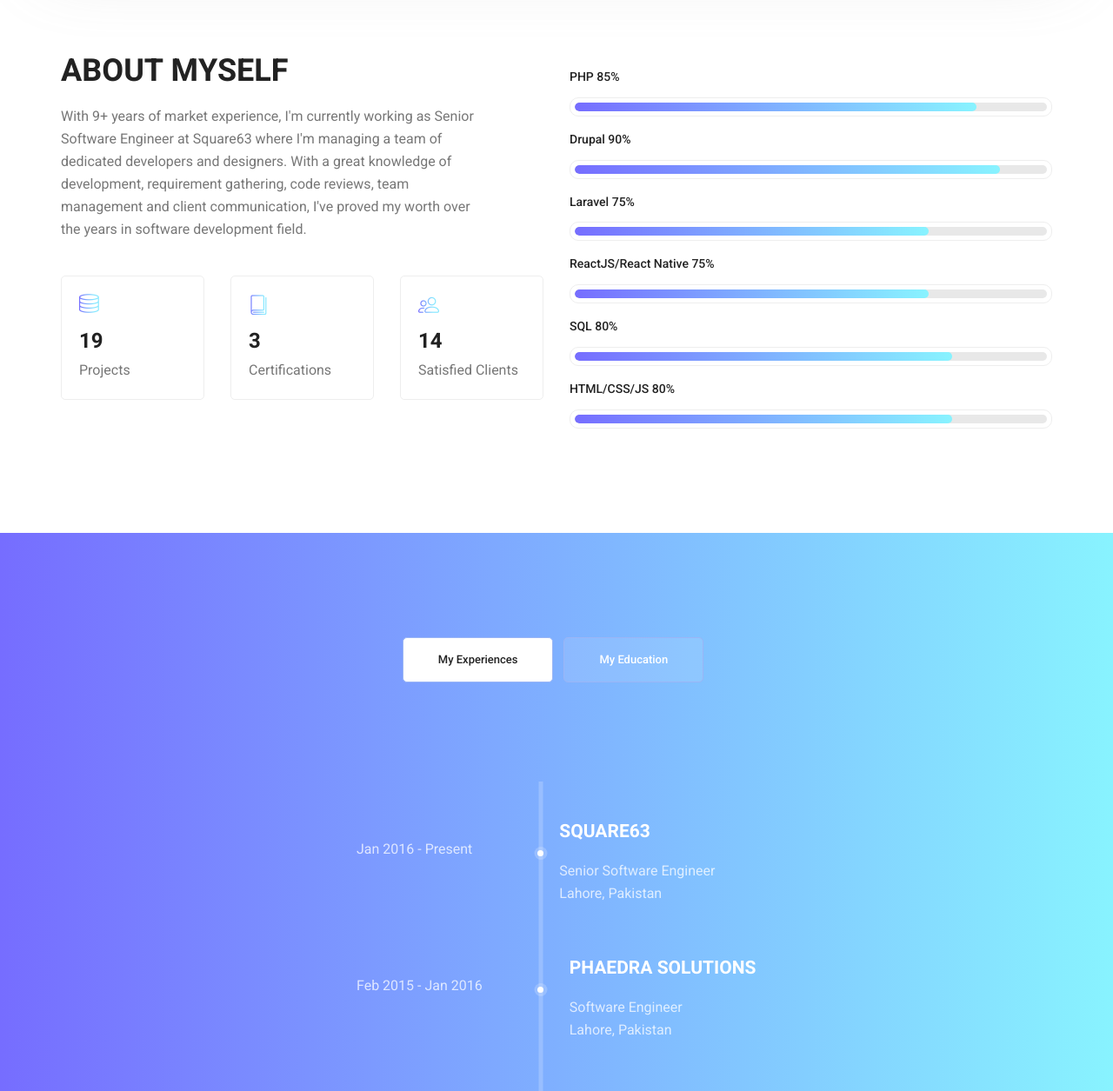
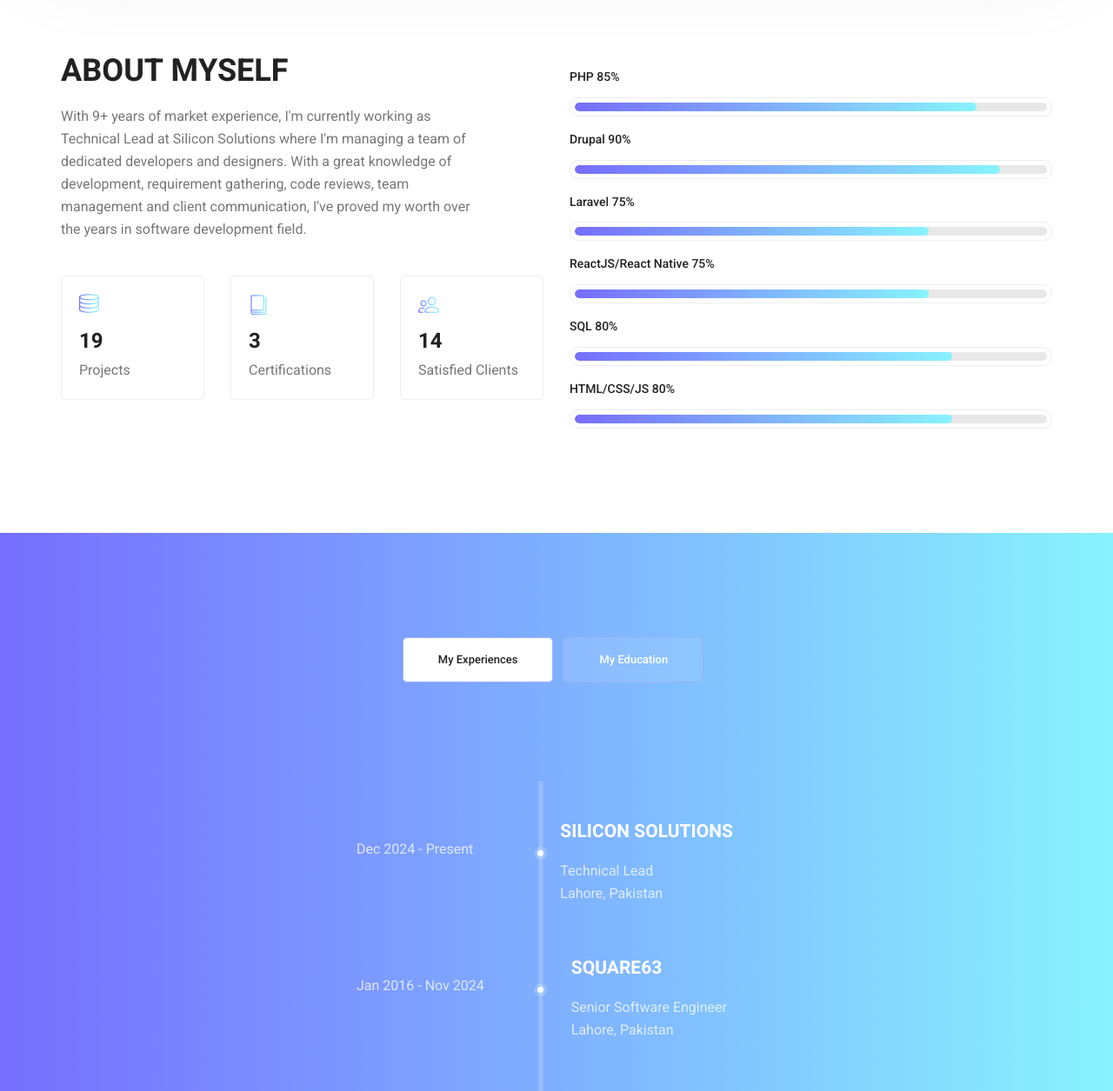
Before and after one commit to wasimhyder09/wasimhyder09.github.io, a plain HTML site: page index.html in a window 1280 px wide. Shown: the part 1020-2275 px from the top of the page at 87% size. Drawn offline with Linux system fonts and the light colour scheme.

Commit message:
Updated current experience

```diff
--- a/index.html
+++ b/index.html
@@ -65,8 +65,8 @@
                         <div class="personal_text">
                             <h6>Hello Everybody, i am</h6>
                             <h3>Wasim Hyder</h3>
-									<h4>Senior PHP/FullStack Developer</h4>
-                  <h5>Sr. Software Engineer @ <a href="https://square63.com" target="_blank">Square63</a></h5>
+                            <h4>PHP/FullStack Developer</h4>
+                            <h5>Technical Lead @ <a href="https://siliconsols.com" target="_blank">Silicon Solutions</a></h5>
                             <p>With 9+ years in <strong class="skills">PHP</strong>, 8+ years in <strong class="skills">Drupal</strong>, 3+ years in <strong class="skills">Laravel</strong> and 2+ years of exprience in <strong class="skills">ReactJS/React Native</strong>, I've proved my dedication, commitment and value in web and app development over the years. I'm passionate about development and giving my 100% is my motto.</p>
                             <ul class="list basic_info">
                                 <li><a href="tel:+923139400622"><i class="lnr lnr-phone-handset"></i> +92 313 9400622</a></li>
@@ -96,7 +96,7 @@
             <div class="col-lg-6">
                 <div class="welcome_text">
                     <h4>About Myself</h4>
-        					<p>With 9+ years of market experience, I'm currently working as Senior Software Engineer at Square63 where I'm managing a team of dedicated developers and designers. With a great knowledge of development, requirement gathering, code reviews, team management and client communication, I've proved my worth over the years in software development field.</p>
+                    <p>With 9+ years of market experience, I'm currently working as Technical Lead at Silicon Solutions where I'm managing a team of dedicated developers and designers. With a great knowledge of development, requirement gathering, code reviews, team management and client communication, I've proved my worth over the years in software development field.</p>
                     <div class="row">
                         <div class="col-md-4">
                             <div class="wel_item">
@@ -200,7 +200,19 @@
                             <span></span>
                             <div class="media">
                                 <div class="d-flex">
-											<p>Jan 2016 - Present</p>
+                                    <p>Dec 2024 - Present</p>
+                                </div>
+                                <div class="media-body">
+                                    <h4>Silicon Solutions</h4>
+                                    <p>Technical Lead <br />Lahore, Pakistan</p>
+                                </div>
+                            </div>
+                        </li>
+                        <li>
+                            <span></span>
+                            <div class="media">
+                                <div class="d-flex">
+                                    <p>Jan 2016 - Nov 2024</p>
                                 </div>
                                 <div class="media-body">
                                     <h4>Square63</h4>
```
Lines whose indentation alone changed are shown as unchanged.
